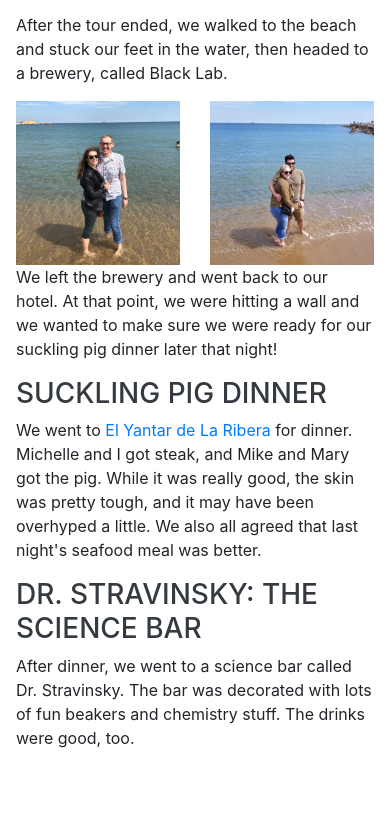
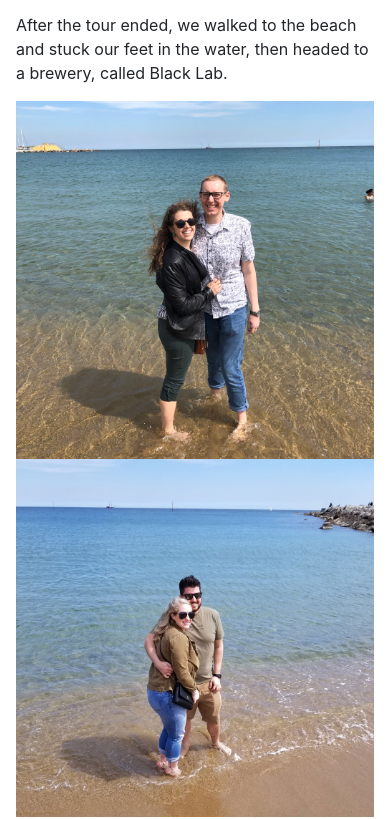
Before and after one commit to mattred1/itinerary, a website with bundled scripts: page index.html in a window 390 px wide. Shown: the part 5713-6532 px from the top of the page. Built offline with nearby package versions, Linux system fonts and the light colour scheme; a web font is replaced by a local one.

Commit message:
Fix Apr 8 2 columns and add breaks to Apr 8/11 images

```diff
--- a/index.html
+++ b/index.html
@@ -171,13 +171,16 @@
 
 
           <div class="row">
-            <div class="col">
-              <img src="img/mattmarywater.jpg" class="img-fluid" align="center" alt="Matt and Mary on the beach" />
+            <div class="col-sm-6">
+              <img src="img/mattmarywater.jpg" class="img-fluid" align="center" alt="Matt and Mary on the beach" /><br>
+
             </div>
-            <div class="col">
-              <img src="img/michmikewater.jpg" class="img-fluid" align="center" alt="Michelle an Mike on the beach" />
+            <div class="col-sm-6">
+              <img src="img/michmikewater.jpg" class="img-fluid" align="center" alt="Michelle an Mike on the beach" /><br>
+
             </div>
-          </div>
+          </div><br>
+
 
         <p>We left the brewery and went back to our hotel. At that point, we were hitting a wall and we wanted to make sure we were ready for our suckling pig dinner later that night!</p>
 
@@ -278,10 +281,12 @@
 
         <div class="row">
           <div class="col-sm-6">
-            <img class="img-fluid" src="img/montserratcross.jpg" alt="Observation deck at Montserrat" />
+            <img class="img-fluid" src="img/montserratcross.jpg" alt="Observation deck at Montserrat" /><br>
+
           </div>
           <div class="col-sm-6">
-            <img class="img-fluid" src="img/usonmontserrat.jpg" alt="Mary and Matt at on the observation deck" />
+            <img class="img-fluid" src="img/usonmontserrat.jpg" alt="Mary and Matt at on the observation deck" /><br>
+
           </div>
         </div><br>
 
```
